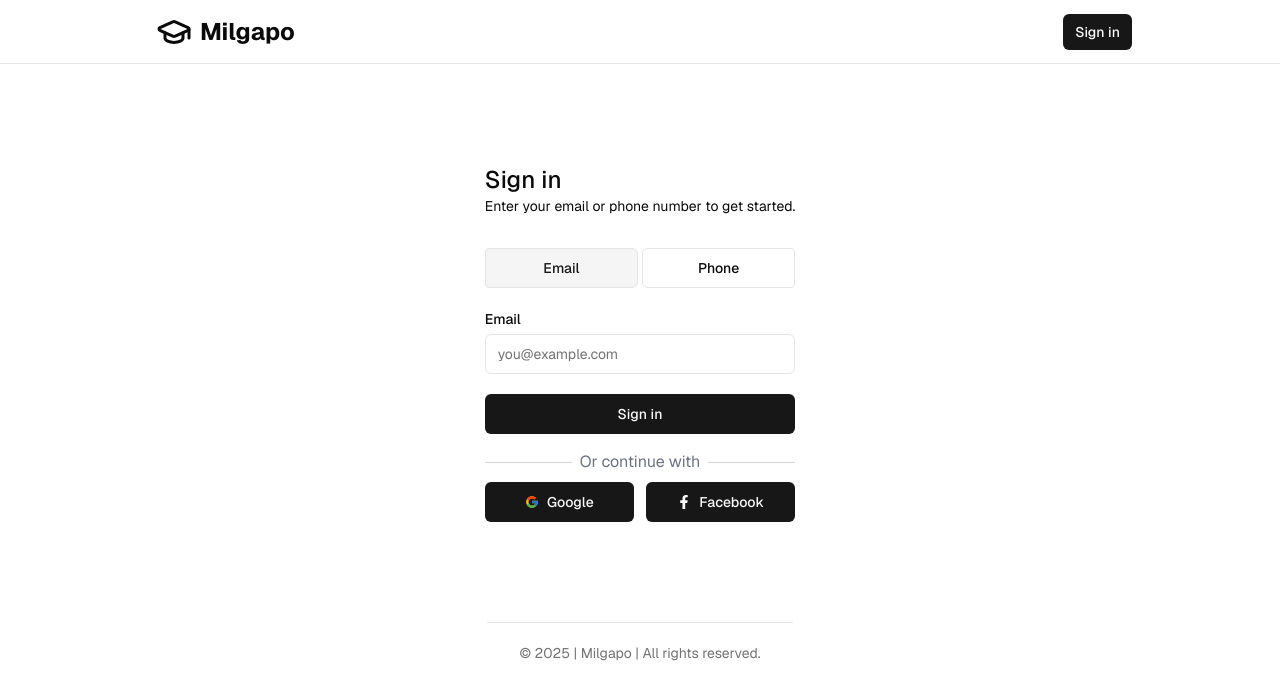
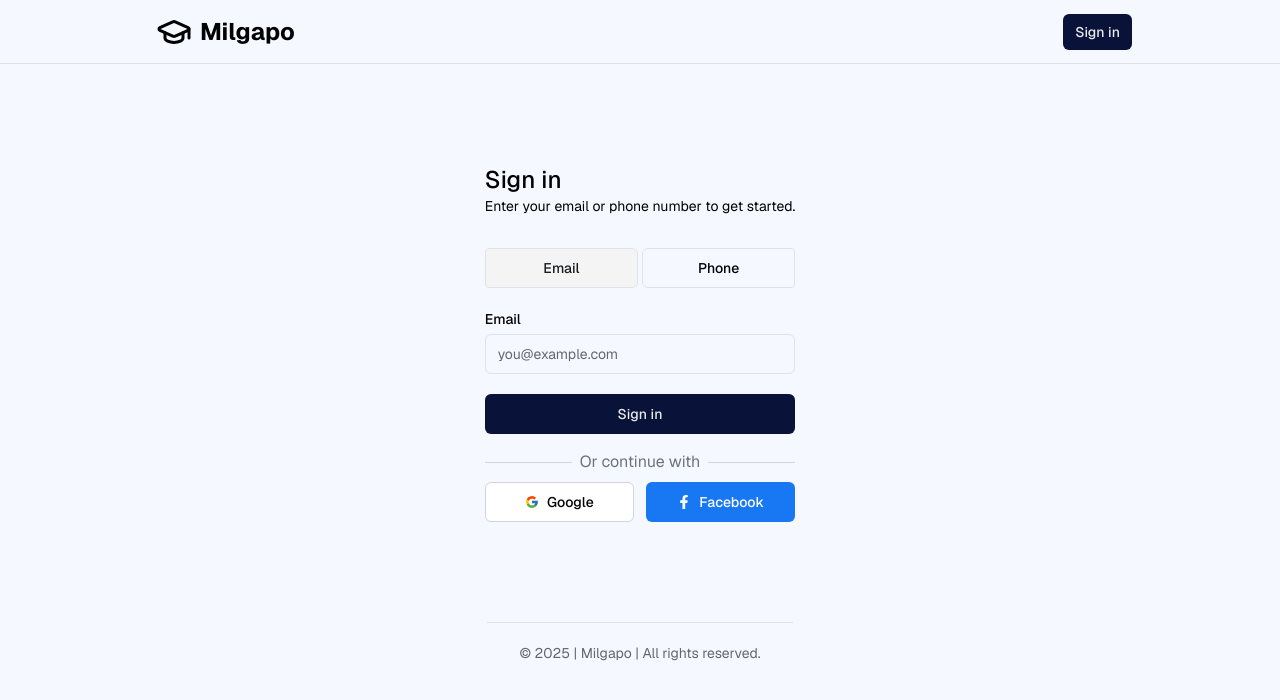
Before and after one commit to alon710/milgapo, a Next.js app: page /login in a window 1280 px wide. Shown: the top 700 px of the page. Built offline with nearby package versions, Linux system fonts and the light colour scheme; no server answers.

Commit message:
Refactor social login buttons for improved reusability and maintainability; add CSS variables for consistent theming.

```diff
--- a/app/globals.css
+++ b/app/globals.css
@@ -67,3 +67,36 @@
     @apply bg-background text-foreground;
   }
 }
+:root {
+  --gradient: #091e3a;
+  --background: 228 98.65% 98.26%;
+  --foreground: 228 7.3% 0.52%;
+
+  --muted: 228 7.3% 91.3%;
+  --muted-foreground: 228 3.65% 41.3%;
+
+  --popover: 228 31.6% 91.3%;
+  --popover-foreground: 228 7.3% 0.65%;
+
+  --card: 228 31.6% 91.3%;
+  --card-foreground: 228 7.3% 0.65%;
+
+  --border: 228 12.3% 89.52%;
+  --input: 228 12.3% 89.52%;
+
+  --primary: 228 73% 13%;
+  --primary-foreground: 228 1.46% 91.3%;
+
+  --secondary: 228 3.65% 95.65%;
+  --secondary-foreground: 228 5.38% 11.3%;
+
+  --accent: 228 3.65% 95.65%;
+  --accent-foreground: 228 5.38% 11.3%;
+
+  --destructive: 0 84.2% 60.2%;
+  --destructive-foreground: 0 0% 98%;
+
+  --ring: 228 73% 13%;
+
+  --radius: 0.5rem;
+}
--- a/components/auth/social-login-buttons.tsx
+++ b/components/auth/social-login-buttons.tsx
@@ -5,35 +5,55 @@ import { FcGoogle } from "react-icons/fc";
 import { FaFacebookF } from "react-icons/fa";
 import { createClient } from "@/utils/supabase/client";
 
+interface SocialLoginButtonProps {
+  provider: "google" | "facebook";
+  onClick: () => void;
+}
+
+export function SocialLoginButton({
+  provider,
+  onClick,
+}: SocialLoginButtonProps) {
+  const { icon, text, className } = (() => {
+    if (provider === "google") {
+      return {
+        icon: <FcGoogle className="mr-2" />,
+        text: "Google",
+        className:
+          "bg-white text-black border border-gray-300 hover:bg-gray-100",
+      };
+    } else if (provider === "facebook") {
+      return {
+        icon: <FaFacebookF className="mr-2" />,
+        text: "Facebook",
+        className: "bg-[#1877F2] text-white hover:bg-blue-600",
+      };
+    }
+    return { icon: null, text: "", className: "" };
+  })();
+
+  return (
+    <Button type="button" onClick={onClick} className={className}>
+      {icon}
+      {text}
+    </Button>
+  );
+}
+
 export function SocialLoginButtons() {
-  async function handleGoogleSignIn() {
+  async function handleSocialSignIn(provider: "google" | "facebook") {
     const supabase = await createClient();
     const { error } = await supabase.auth.signInWithOAuth({
-      provider: "google",
+      provider,
       options: {
         redirectTo: `${location.origin}/auth/callback`,
       },
     });
     if (error) {
-      console.error("Google sign in error:", error.message);
+      console.error(`${provider} sign in error:`, error.message);
       return;
     }
-    console.log("Google sign in initiated");
-  }
-
-  async function handleFacebookSignIn() {
-    const supabase = await createClient();
-    const { error } = await supabase.auth.signInWithOAuth({
-      provider: "facebook",
-      options: {
-        redirectTo: `${location.origin}/auth/callback`,
-      },
-    });
-    if (error) {
-      console.error("Facebook sign in error:", error.message);
-      return;
-    }
-    console.log("Facebook sign in initiated");
+    console.log(`${provider} sign in initiated`);
   }
 
   return (
@@ -46,14 +66,14 @@ export function SocialLoginButtons() {
         <div className="flex-1 border-t border-gray-300 dark:border-gray-700"></div>
       </div>
       <div className="mt-2 grid grid-cols-2 gap-3">
-        <Button type="button" onClick={handleGoogleSignIn}>
-          <FcGoogle className="mr-2" />
-          Google
-        </Button>
-        <Button type="button" onClick={handleFacebookSignIn}>
-          <FaFacebookF className="mr-2" />
-          Facebook
-        </Button>
+        <SocialLoginButton
+          provider="google"
+          onClick={() => handleSocialSignIn("google")}
+        />
+        <SocialLoginButton
+          provider="facebook"
+          onClick={() => handleSocialSignIn("facebook")}
+        />
       </div>
     </div>
   );
```
